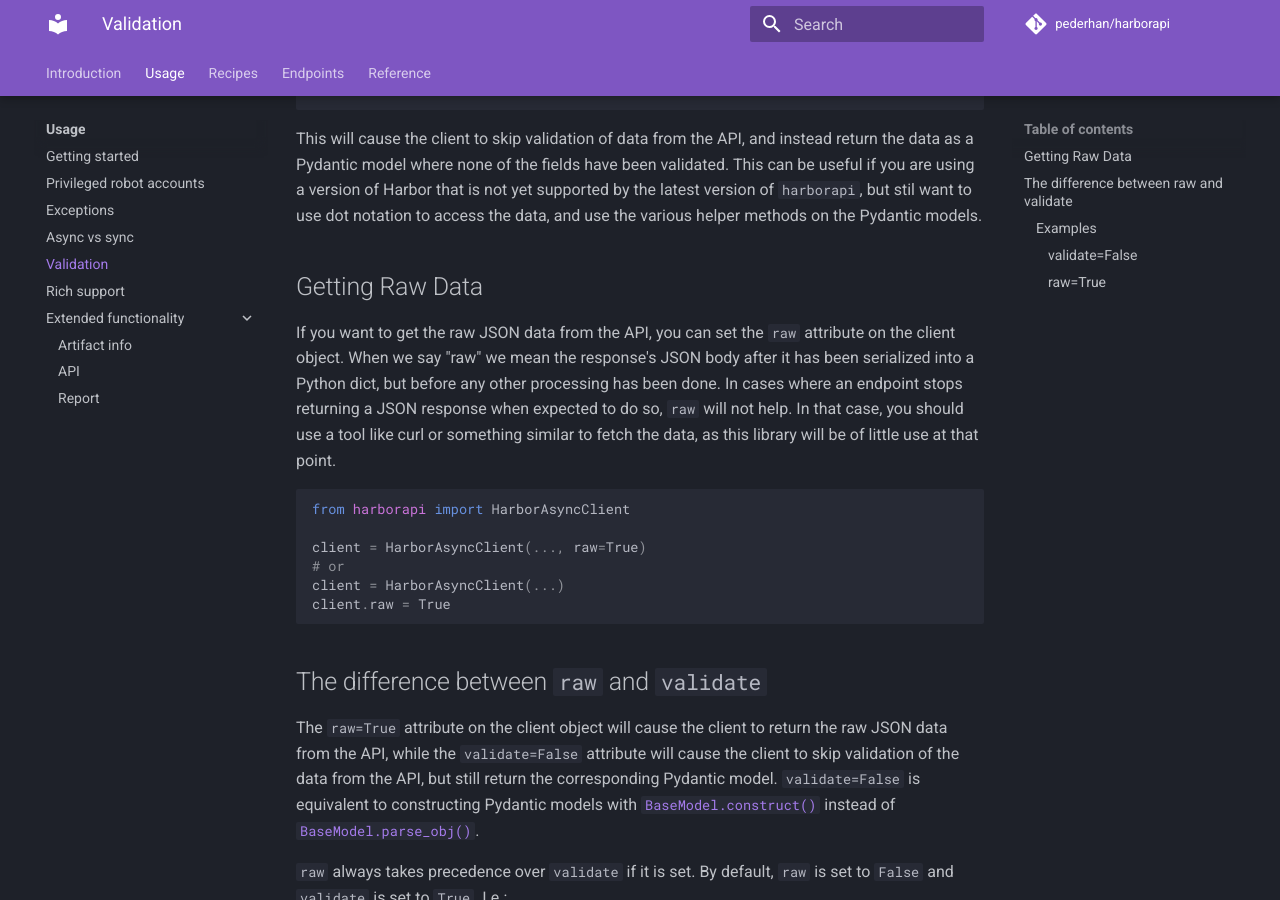
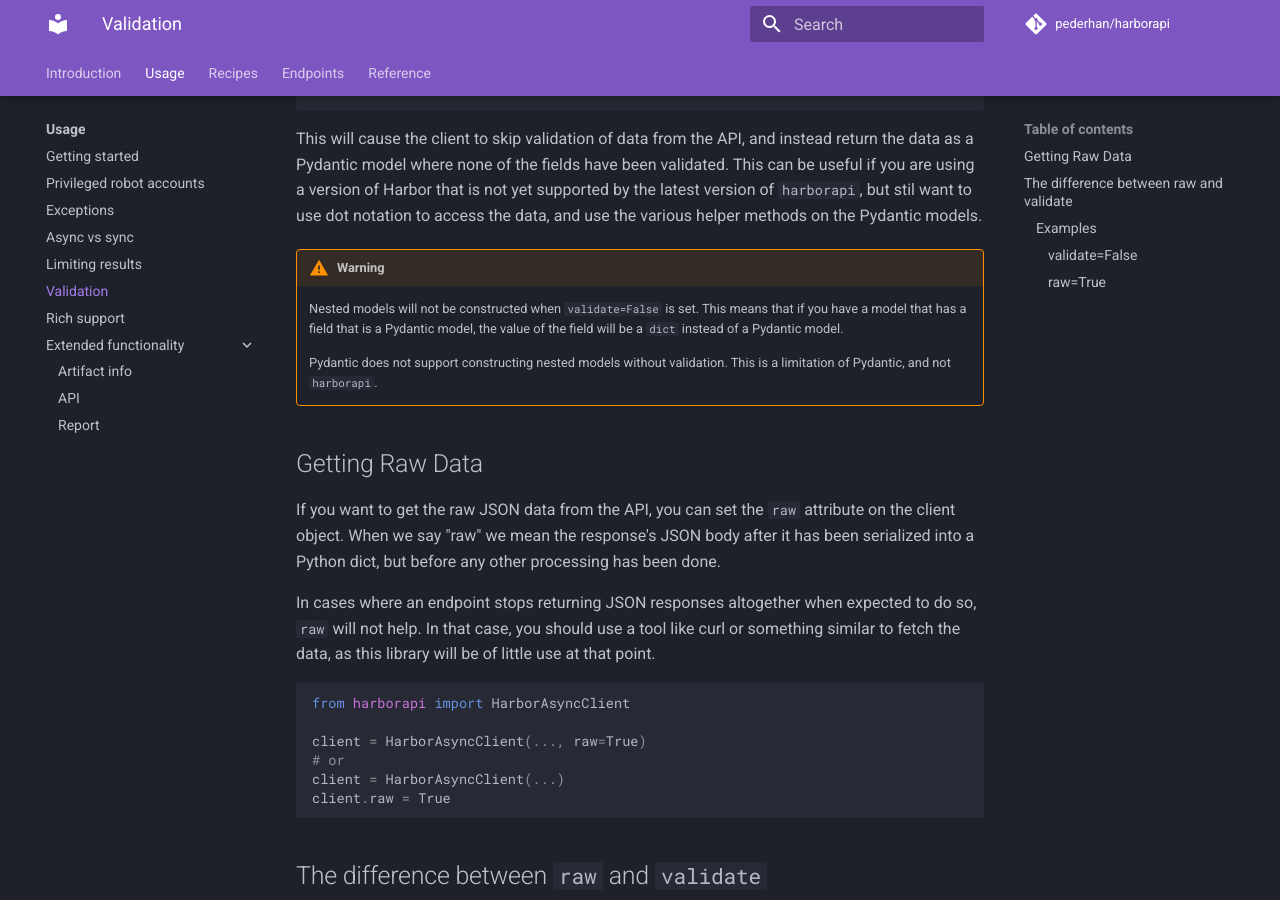
Before and after one commit to unioslo/harborapi, an MkDocs documentation site: the page built from docs/usage/validation.md, in a window 1280 px wide and 900 px high, scrolled down 371 px. Built offline with MkDocs 1.6.1 and Material for MkDocs 9.7.7, drawn with Linux system fonts in a browser that asks for light colours; comment, search, counter and statistics services are not loaded.

Commit message:
Add `limit` parameter to `GET /<resource>` methods (#26)
* Add `limit` argument to `GET /<resource>` methods

This also retires `retrieve_all` as a parameter.

* Fix docstrings

* Update changelog + docs

* Update model reference so limit docs references work

* Docs: add validation admonition

````diff
--- a/docs/usage/validation.md
+++ b/docs/usage/validation.md
@@ -13,10 +13,17 @@
 
 This will cause the client to skip validation of data from the API, and instead return the data as a Pydantic model where none of the fields have been validated. This can be useful if you are using a version of Harbor that is not yet supported by the latest version of `harborapi`, but stil want to use dot notation to access the data, and use the various helper methods on the Pydantic models.
 
+!!! warning
+    Nested models will not be constructed when `validate=False` is set. This means that if you have a model that has a field that is a Pydantic model, the value of the field will be a `dict` instead of a Pydantic model.
+
+    Pydantic does not support constructing nested models without validation. This is a limitation of Pydantic, and not `harborapi`.
+
 
 ## Getting Raw Data
 
-If you want to get the raw JSON data from the API, you can set the `raw` attribute on the client object. When we say "raw" we mean the response's JSON body after it has been serialized into a Python dict, but before any other processing has been done. In cases where an endpoint stops returning a JSON response when expected to do so, `raw` will not help. In that case, you should use a tool like curl or something similar to fetch the data, as this library will be of little use at that point.
+If you want to get the raw JSON data from the API, you can set the `raw` attribute on the client object. When we say "raw" we mean the response's JSON body after it has been serialized into a Python dict, but before any other processing has been done.
+
+In cases where an endpoint stops returning JSON responses altogether when expected to do so, `raw` will not help. In that case, you should use a tool like curl or something similar to fetch the data, as this library will be of little use at that point.
 
 ```python
 from harborapi import HarborAsyncClient
--- a/mkdocs.yml
+++ b/mkdocs.yml
@@ -51,6 +51,7 @@
       - usage/creating-system-robot.md
       - usage/exceptions.md
       - usage/async-sync.md
+      - usage/limit.md
       - usage/validation.md
       - usage/rich.md
       - "Extended functionality":
@@ -103,6 +104,8 @@
       - reference/types.md
       - reference/utils.md
       - "harborapi.models":
+          - reference/models/_models.md
+          - reference/models/_scanner.md
           - reference/models/base.md
           - reference/models/models.md
           - reference/models/scanner.md
````
Also changed, not shown: CHANGELOG.md (+10 -1 lines), docs/reference/models/_models.md (added, +9 -0 lines), docs/reference/models/_scanner.md (added, +9 -0 lines), docs/reference/models/models.md (+2 -2 lines), docs/reference/models/scanner.md (+1 -3 lines), docs/usage/limit.md (added, +13 -0 lines), 2 other files.
